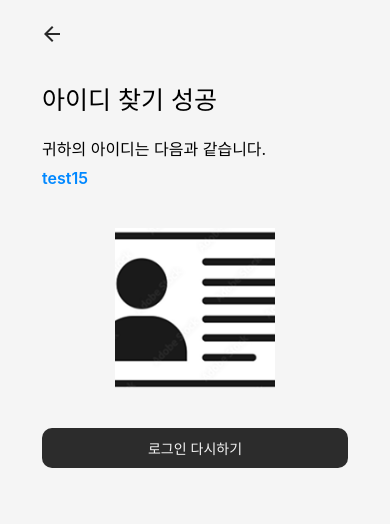
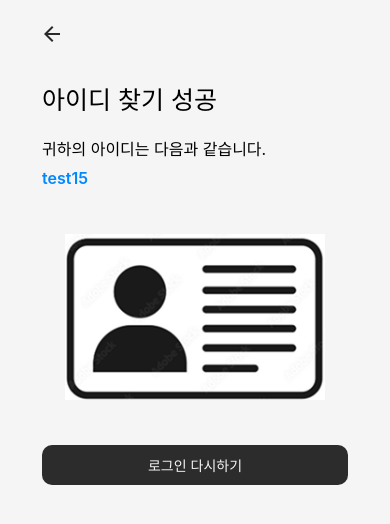
Before and after one commit to Braille-Ebook/BrailleEbookFront, a React Native app: screen /FindNewIdSuccessScreen in a window 390 px wide. Shown: the top 524 px of the page. Built offline with nearby package versions, Linux system fonts and the light colour scheme; no server answers; what react-native-worklets would draw is missing.

Commit message:
이미지 잘리는거 해결
- 아이디 찾기 성공에서 '카드 이미지'
- 마이페이지에서 '사람 이미지'

```diff
--- a/src/screens/Login/FindNewIdSuccessScreen.js
+++ b/src/screens/Login/FindNewIdSuccessScreen.js
@@ -45,7 +45,14 @@ const styles = StyleSheet.create({
         marginTop: 8,
         fontWeight: '600',
     },
-    idImage: { width: 160, height: 160, alignSelf: 'center', marginVertical: 40 },
+    idImage: {
+        width: '100%',
+        maxWidth: 260,
+        aspectRatio: 278 / 177,
+        alignSelf: 'center',
+        marginVertical: 40,
+        resizeMode: 'contain',
+    },
     buttonContainer: {
         width: '100%',
         height: 40,
--- a/src/screens/MyPageScreen.js
+++ b/src/screens/MyPageScreen.js
@@ -228,8 +228,9 @@ const styles = StyleSheet.create({
         alignItems: 'center',
     },
     profileImage: {
-        width: 100,
-        height: 100,
+        width: 120,
+        aspectRatio: 76 / 84,
+        resizeMode: 'contain',
     },
     row: { flexDirection: 'row', paddingVertical: 3 },
     rowTitle: { width: 100, color: commonColors.purple, fontWeight: 'bold' },
```
